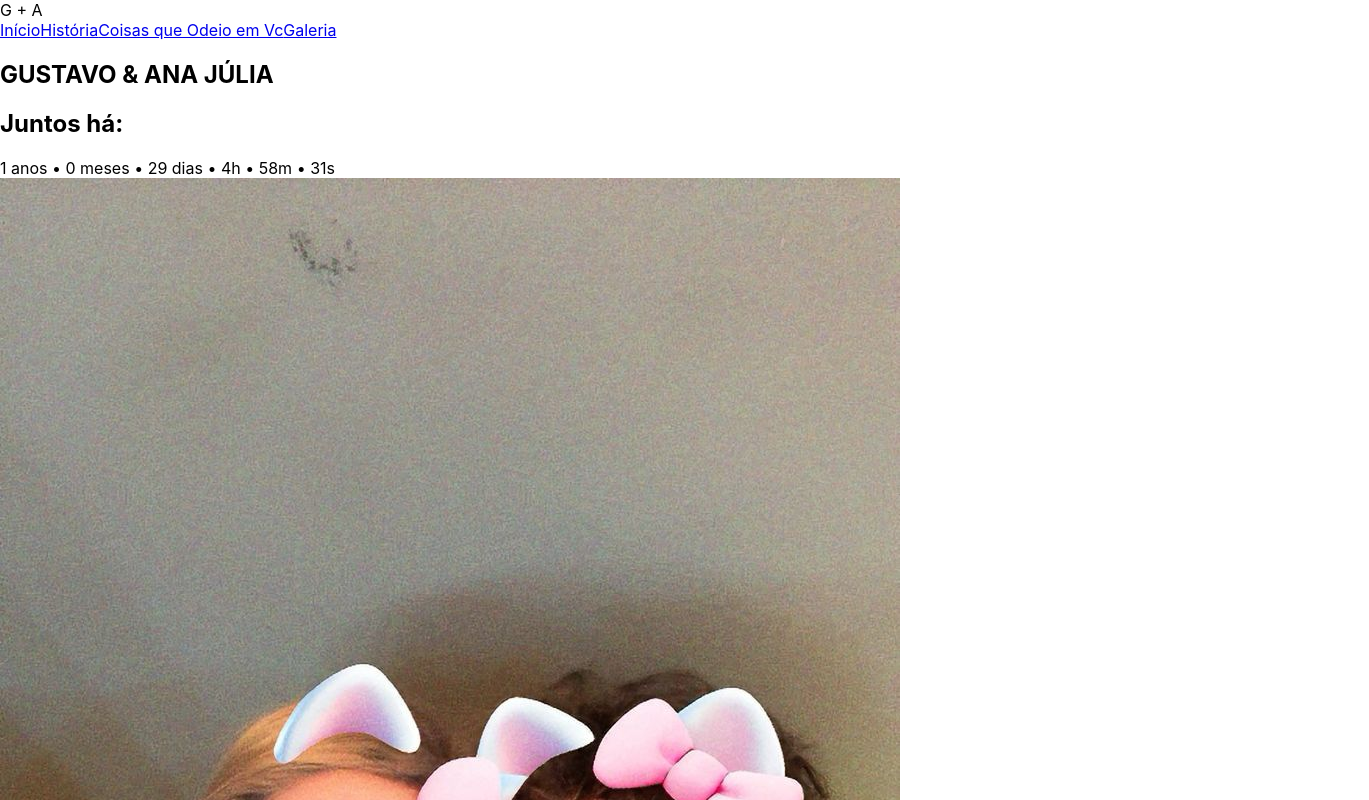
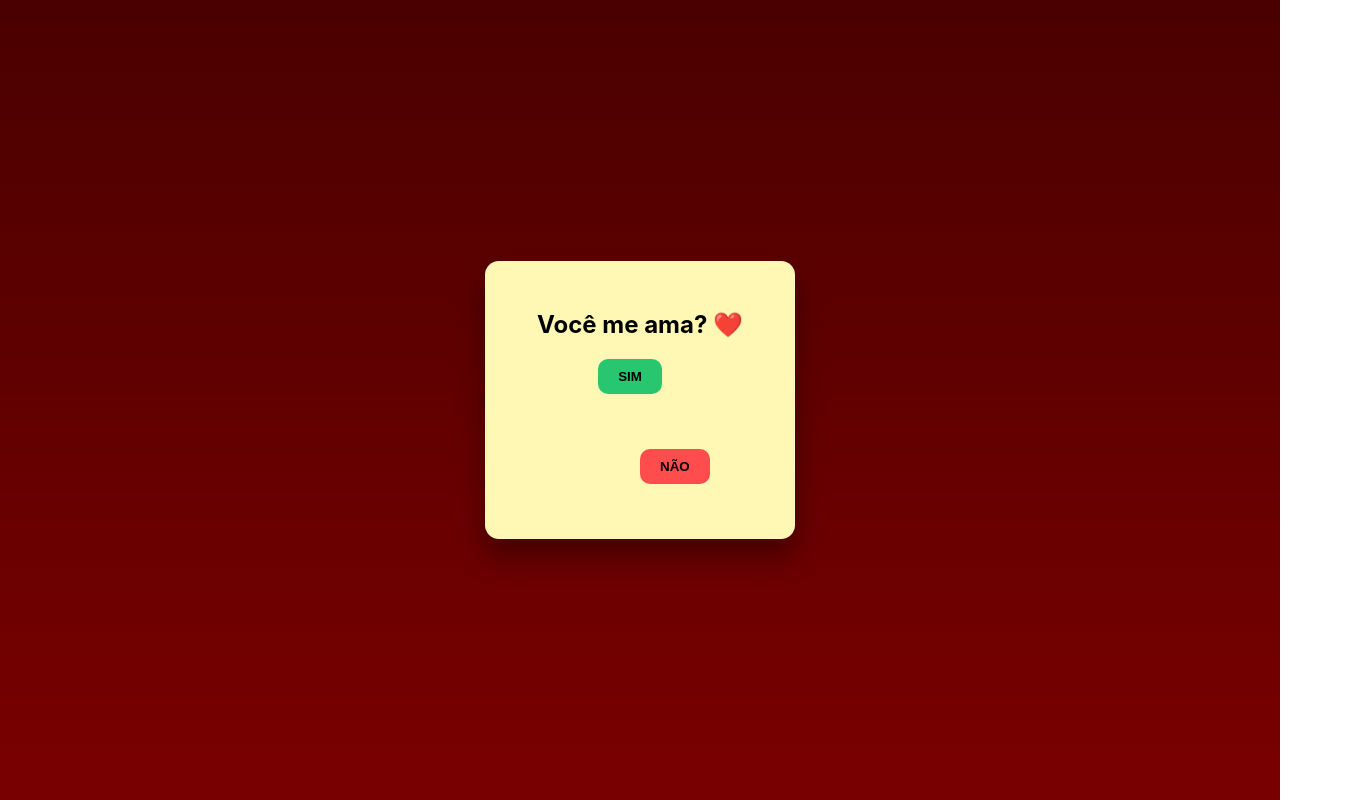
Before and after one commit to Coelho753/nossofront, a React (Create React App) app: page / in a window 1280 px wide. Shown: the top 800 px of the page, 1369 px wide, since content can reach past the window. Built offline with nearby package versions, Linux system fonts and the light colour scheme; the HTML template or start-up script is replaced by a standard one.

Commit message:
Add files via upload

```diff
--- a/src/App.jsx
+++ b/src/App.jsx
@@ -2,8 +2,10 @@ import React, { useEffect, useState } from "react";
 import Navbar from "./components/Navbar";
 import PostItSection from "./components/PostItSection";
 import Gallery from "./components/Gallery";
+import EntradaRomantica from "./components/EntradaRomantica";
 
 export default function App() {
+  const [entrou, setEntrou] = useState(false);
   const [timerText, setTimerText] = useState("");
 
   // Cronômetro
@@ -37,6 +39,7 @@ export default function App() {
     return () => clearInterval(iv);
   }, []);
 
+  // Scroll reveal
   useEffect(() => {
     const els = document.querySelectorAll(".reveal");
 
@@ -51,11 +54,15 @@ export default function App() {
 
     revealOnScroll();
     window.addEventListener("scroll", revealOnScroll);
-
     return () => window.removeEventListener("scroll", revealOnScroll);
   }, []);
 
+  // -------- TELA INICIAL ROMÂNTICA --------
+  if (!entrou) {
+    return <EntradaRomantica onConfirm={() => setEntrou(true)} />;
+  }
 
+  // -------- CONTEÚDO PRINCIPAL --------
   return (
     <div className="container">
       <Navbar />
@@ -69,8 +76,8 @@ export default function App() {
       </section>
 
       <section className="circles-container">
-        <div className="circle"><img src="/img/foto1.jpg" alt="1" /></div>
-        <div className="circle"><img src="/img/foto2.jpg" alt="2" /></div>
+        <div className="circle"><img src="/img/foto4.jpg" alt="1" /></div>
+        <div className="circle"><img src="/img/foto8.jpg" alt="2" /></div>
         <div className="circle"><img src="/img/foto3.jpg" alt="3" /></div>
       </section>
 
@@ -101,14 +108,13 @@ export default function App() {
           "com você sendo minha oficialmente pra todo mundo",
           "tenho certeza que minha vida sem você não existe",
           "você já é parte da minha família, parte de mim",
-
           "Eu te amo minha Princesa"
         ]}
       />
 
       <PostItSection
         id="amo"
-        title="Coisas que Odeio em você"
+        title="10 Coisas que Odeio em você"
         animated={true}
         content={[
           "1  Odeio não sentir seu bafinho de manhã.",
@@ -125,7 +131,6 @@ export default function App() {
       />
 
       <Gallery />
-
     </div>
   );
 }
--- /dev/null
+++ b/src/components/EntradaRomantica.jsx
@@ -0,0 +1,36 @@
+import React, { useState } from "react";
+import "./entrada.css";
+
+export default function EntradaRomantica({ onConfirm }) {
+  const [pos, setPos] = useState({ top: "60%", left: "50%" });
+
+  // botão NÃO se move aleatoriamente
+  function moveButton() {
+    const top = Math.random() * 80 + "%";
+    const left = Math.random() * 80 + "%";
+    setPos({ top, left });
+  }
+
+  return (
+    <div className="entrada-container">
+      <div className="entrada-box">
+        <h2>Você me ama? ❤️</h2>
+
+        <div className="btn-area">
+          <button className="btn-sim" onClick={onConfirm}>
+            SIM
+          </button>
+
+          <button
+            className="btn-nao"
+            onMouseEnter={moveButton}
+            onClick={moveButton}
+            style={{ top: pos.top, left: pos.left }}
+          >
+            NÃO
+          </button>
+        </div>
+      </div>
+    </div>
+  );
+}
--- a/src/components/Gallery.jsx
+++ b/src/components/Gallery.jsx
@@ -2,9 +2,37 @@ import React from "react";
 
 export default function Gallery() {
   const images = [
-    { id: 1, url: "/img/foto4.jpg", message: "Nosso primeiro momento juntos" },
-    { id: 2, url: "/img/foto5.jpg", message: "Um dia especial" },
-    { id: 3, url: "/img/foto6.jpg", message: "Eu amo você" }
+    { "id": 1,
+    "url": "/img/foto9.jpg",
+    "message": "Nosso primeiro momento juntos"
+  },
+  {
+    "id": 2,
+    "url": "/img/foto5.jpg",
+    "message": "uma das nossas primeiras fotos"
+  },
+  {
+    "id": 3,
+    "url": "/img/foto6.jpg",
+    "message": "Dia do Pula-Pula"
+  },
+  {
+    "id": 6,
+    "url": "/img/foto2.jpg",
+    "message": "Fotasso da porra"
+  },
+  {
+    "id": 4,
+    "url": "/img/foto1.jpg",
+    "message": "Foto bem Gay"
+  },
+  {
+    "id": 5,
+    "url": "/img/foto7.jpg",
+    "message": "Hallowenn"
+  }
+
+
   ];
 
   return (
@@ -13,7 +41,7 @@ export default function Gallery() {
 
       <div className="postit gallery-column">
         {images.map((img) => (
-          <div key={img.id} className="polaroid reveal float-anim">
+          <div key={img.id} className="polaroid reveal visible float-anim">
             <img
               src={img.url}
               alt={img.message || "Foto"}   /* <<< AQUI CORRIGIDO */
--- /dev/null
+++ b/src/components/entrada.css
@@ -0,0 +1,46 @@
+.entrada-container {
+  position: fixed;
+  inset: 0;
+  background: linear-gradient(180deg, #4a0000, #7a0000);
+  display: flex;
+  justify-content: center;
+  align-items: center;
+  z-index: 1;
+  color: black;
+}
+
+.entrada-box {
+  background: #fff8b5;
+  padding: 30px;
+  border-radius: 14px;
+  text-align: center;
+  box-shadow: 0 18px 28px rgba(0,0,0,0.35);
+}
+
+.btn-area {
+  margin-top: 20px;
+  position: relative;
+  width: 250px;
+  height: 150px;
+}
+
+.btn-sim {
+  padding: 10px 20px;
+  font-weight: bold;
+  border-radius: 10px;
+  border: none;
+  background: #28c76f;
+  cursor: pointer;
+  margin-right: 20px;
+}
+
+.btn-nao {
+  position: absolute;
+  padding: 10px 20px;
+  font-weight: bold;
+  border-radius: 10px;
+  border: none;
+  background: #ff4d4d;
+  cursor: pointer;
+  transition: 0.2s;
+}
--- a/src/styles.css
+++ b/src/styles.css
@@ -65,6 +65,13 @@ body {
   justify-content: center;
 }
 
+.title {
+  font-family:Arial, Helvetica, sans-serif
+}
+h2{
+  font-family:Arial, Helvetica, sans-serif
+}
+
 .postit {
   background: #fff8b5;
   color: #333;
@@ -93,6 +100,7 @@ body {
   text-shadow: 0 0 6px rgba(255, 255, 255, 0.4);
   animation: timerPulse 2s ease-in-out infinite;
   margin-top: 10px;
+  font-family:Arial, Helvetica, sans-serif
 }
 
 @keyframes timerPulse {
@@ -245,9 +253,9 @@ body {
   object-fit: contain;   /* nunca corta */
   object-position: center;
   display: block;
-
   background-color: #f5f5f5; /* opcional, para borda atrás */
   border-radius: 10px;
+  z-index: 1;
 }
 
 
@@ -310,3 +318,24 @@ section h2 {
 .love-postit {
   margin-top: 0 !important;
 }
+
+.navlink {
+  white-space: nowrap;
+}
+
+.menu {
+  display: flex;
+  gap: 12px;
+  overflow-x: auto;
+  scrollbar-width: none;
+}
+
+.menu::-webkit-scrollbar {
+  display: none;
+}
+
+@media (max-width: 420px) {
+  .nav {
+    flex-wrap: nowrap;
+  }
+}
```
Also changed, not shown: public/photos.json (+18 -3 lines), public/img/foto8.jpg (added), public/img/foto9.jpg (added). Lines whose indentation alone changed are shown as unchanged.
